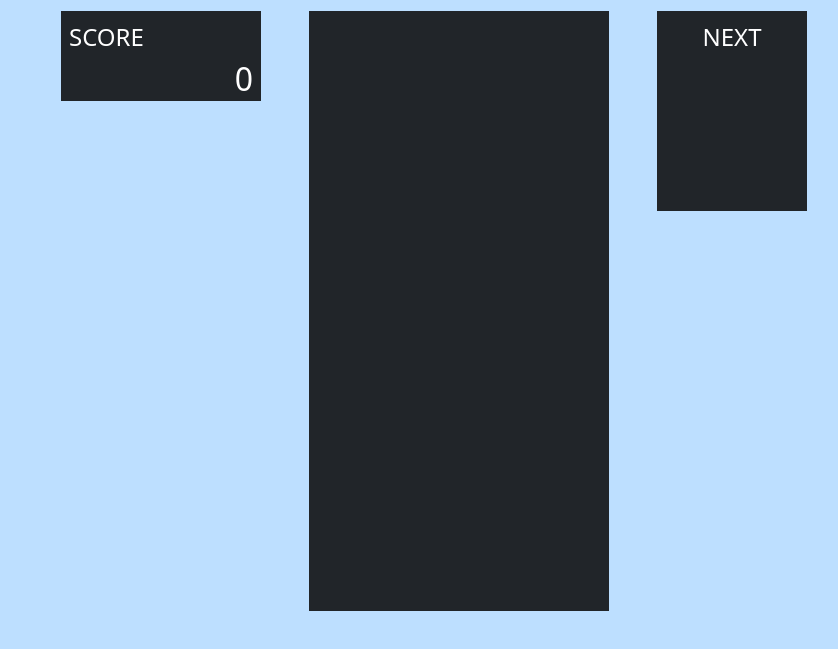
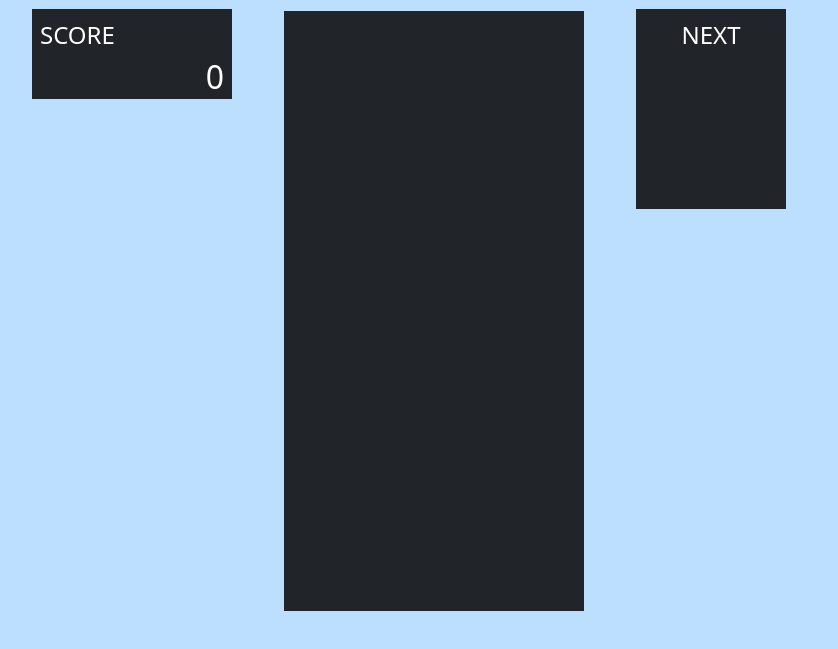
Before and after one commit to teamdev-red/recursion-tetris-app, a website built with webpack: page src/pages/gameplay.html in a window 1280 px wide. Shown: the part 69-718 px from the top of the page, without its empty margins (206-1044 px from the left). Built offline with nearby package versions, Linux system fonts and the light colour scheme.

Commit message:
add: grid system

```diff
--- a/src/pages/gameplay.html
+++ b/src/pages/gameplay.html
@@ -24,25 +24,37 @@
 
   <body>
     <div class="bg-lightblue vh-100">
+      <div class="container">
+        <div class="row">
+          <!-- 左側：スコア表示エリア -->
+          <div class="col-4">
+            <div class="d-flex justify-content-end">
+              <div class="score bg-dark text-white p-2">
+                <p class="fs-4">SCORE</p>
+                <p class="fs-2 text-end">0</p>
+              </div>
+            </div>
+          </div>
+
+          <!-- 中央：メイン画面 -->
+          <div class="col-4">
+            <div>
               <!-- タイトルと停止ボタン -->
               <div class="d-flex justify-content-center align-items-center">
                 <h1 class="text-center py-3 me-3 mb-0">TETRIS</h1>
                 <i class="fa-sharp fa-solid fa-circle-pause fa-2x text-secondary clickable"></i>
               </div>
-
-      <div class="d-flex justify-content-center">
-        <!-- スコア表示エリア -->
-        <div class="score bg-dark text-white p-2">
-          <p class="fs-4">SCORE</p>
-          <p class="fs-2 text-end">0</p>
+              <!-- ゲーム画面 -->
+              <div class="field bg-dark mx-auto"></div>
+            </div>
           </div>
 
-        <!-- ゲーム画面 -->
-        <div class="field bg-dark mx-5"></div>
-
-        <!-- 次のテトリミノ表示エリア -->
+          <!-- 右側：次のテトリミノ表示エリア -->
+          <div class="col-4">
             <div class="next bg-dark p-2">
               <p class="fs-4 text-center text-white">NEXT</p>
+            </div>
+          </div>
         </div>
       </div>
     </div>
--- a/src/styles.css
+++ b/src/styles.css
@@ -14,13 +14,15 @@ p {
 .score {
   width: 200px;
   height: 90px;
+  margin-top: 78px;
 }
 
 .next {
   width: 150px;
   height: 200px;
+  margin-top: 78px;
 }
 
-.clickable{
+.clickable {
   cursor: pointer;
 }
```
Lines whose indentation alone changed are shown as unchanged.
